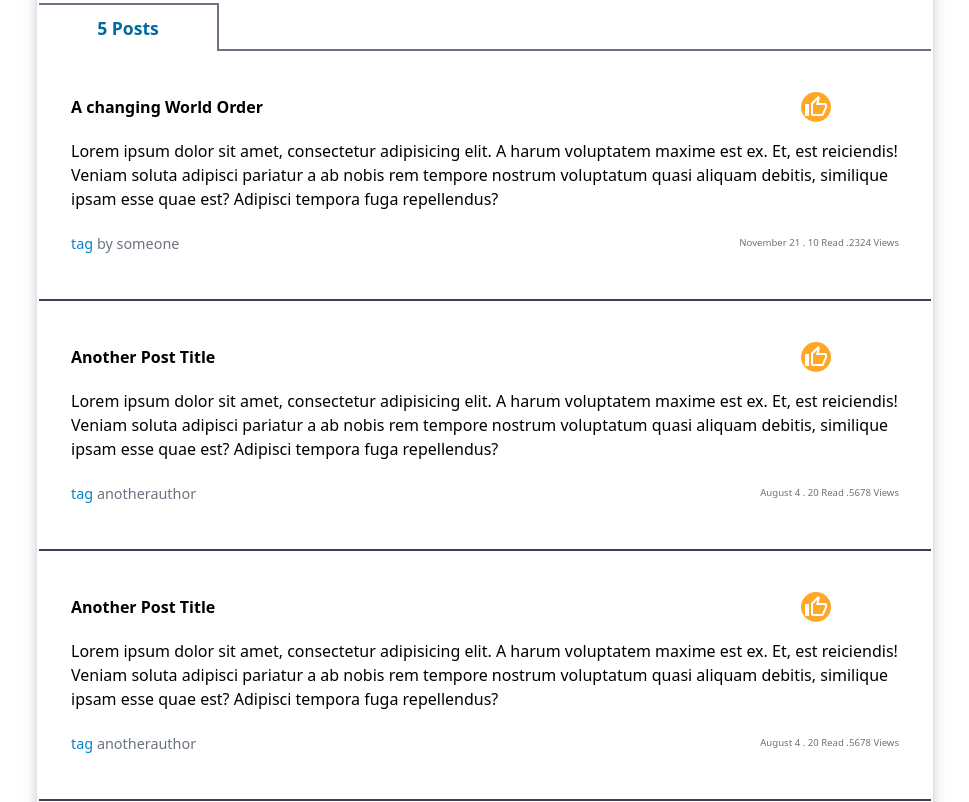
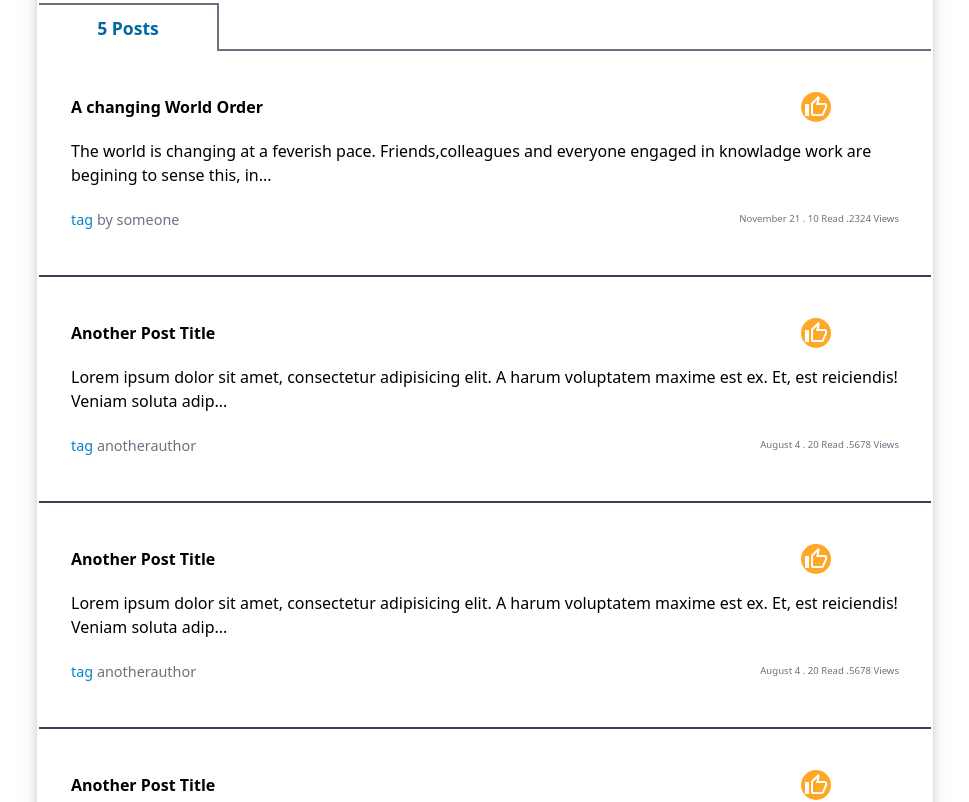
Before and after one commit to Prince-kumar-pk/TERRIBLY-TINY-TALES-ASSIGNMENT, a React (Create React App) app: page / in a window 1280 px wide. Shown: the part 920-1722 px from the top of the page, without its empty margins (155-1124 px from the left). Built offline with nearby package versions, Linux system fonts and the light colour scheme.

Commit message:
add truncate text feature

```diff
--- a/src/components/Data.js
+++ b/src/components/Data.js
@@ -9,7 +9,7 @@ var Data = {
     posts: [
         {
             header: "A changing World Order",
-            content: "Lorem ipsum dolor sit amet, consectetur adipisicing elit. A harum voluptatem maxime est ex. Et, est reiciendis! Veniam soluta adipisci pariatur a ab nobis rem tempore nostrum voluptatum quasi aliquam debitis, similique ipsam esse quae est? Adipisci tempora fuga repellendus?",
+            content: "The world is changing at a feverish pace. Friends,colleagues and everyone engaged in knowladge work are begining to sense this, including Lorem ipsum dolor sit amet consectetur adipisicing elit. Eaque ad hic totam cum, reiciendis modi? Ipsam illum reiciendis deserunt facere!",
             tag: "tag",
             byname: "by someone",
             date: "November 21",
--- a/src/components/Posts.jsx
+++ b/src/components/Posts.jsx
@@ -7,12 +7,25 @@ import { orange } from '@mui/material/colors';
 
 
 const Posts = ({postData}) => {
+
+
+  const truncateText = (text, maxLength) => {
+    if (text.length <= maxLength) {
+      return text;
+    }
+    const truncatedText = text.substr(0, maxLength) + '...';
+    return truncatedText;
+  };
+
   const buttonStyle = {
     backgroundColor: orange[400],
     color: '#fff',
     width: '30px',
     height: '30px',
   };
+
+  const truncatedContent = truncateText(postData.content, 130);
+
   return (
     <div className='flex gap-2 flex-col h-auto border-0 border-b-2  border-gray-700 p-8 '>
       <div className="h-12 border-0 border-black flex justify-between">
@@ -24,7 +37,7 @@ const Posts = ({postData}) => {
         </p>
       </div>
       <div className="flex-1 border-0 border-red-700 flex">
-          <div className='border-0 border-red-700 self-center'> {postData.content} </div>
+          <div className='border-0 border-red-700 self-center'> {truncatedContent} </div>
       </div>
       <div className="h-12 border-0 border-black flex justify-between gap-8">
       <div className='border-0 border-black tablet:cuflex_3 shrink text-left mobiles:flex-1 self-center font-medium'>
```
